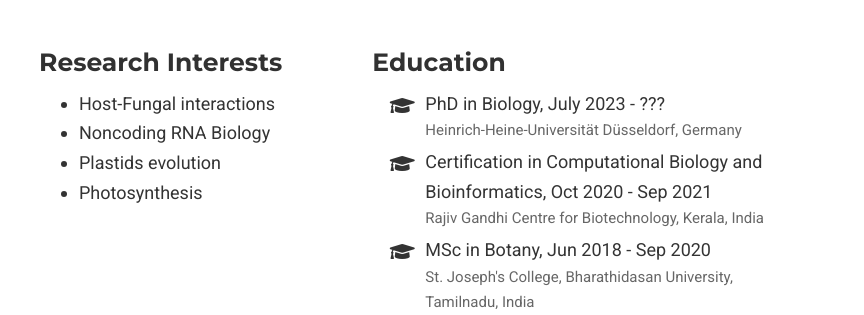
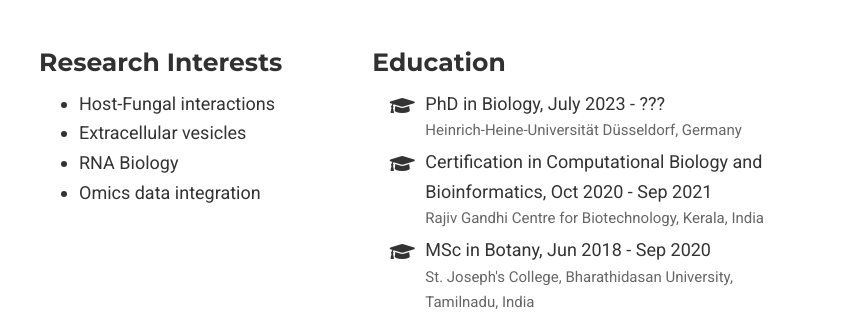
Before and after one commit to aa-alexander/aa-alexander.github.io, a plain HTML site: page index.html in a window 1280 px wide. Shown: the part 427-742 px from the top of the page, 416-1280 px from the left. Drawn offline with nearby package versions, Linux system fonts and the light colour scheme; some icons are missing.

```diff
--- a/index.html
+++ b/index.html
@@ -84,7 +84,7 @@
           </a>
         </li>
         <li>
-          <a itemprop="sameAs" href="https://scholar.google.com/" target="_blank" rel="noopener">
+          <a itemprop="sameAs" href="https://scholar.google.com/citations?user=1Fa8kUYAAAAJ&hl=en" target="_blank" rel="noopener">
             <i class="ai ai-google-scholar big-icon"></i>
           </a>
         </li>
@@ -100,9 +100,9 @@
         <h3>Research Interests</h3>
         <ul class="ul-interests">
           <li>Host-Fungal interactions</li>
-          <li>Noncoding RNA Biology</li>
-          <li>Plastids evolution</li>
-          <li>Photosynthesis</li>
+          <li>Extracellular vesicles</li>
+          <li>RNA Biology</li>
+          <li>Omics data integration</li>
         </ul>
       </div>
       <div class="col-md-7">
```
